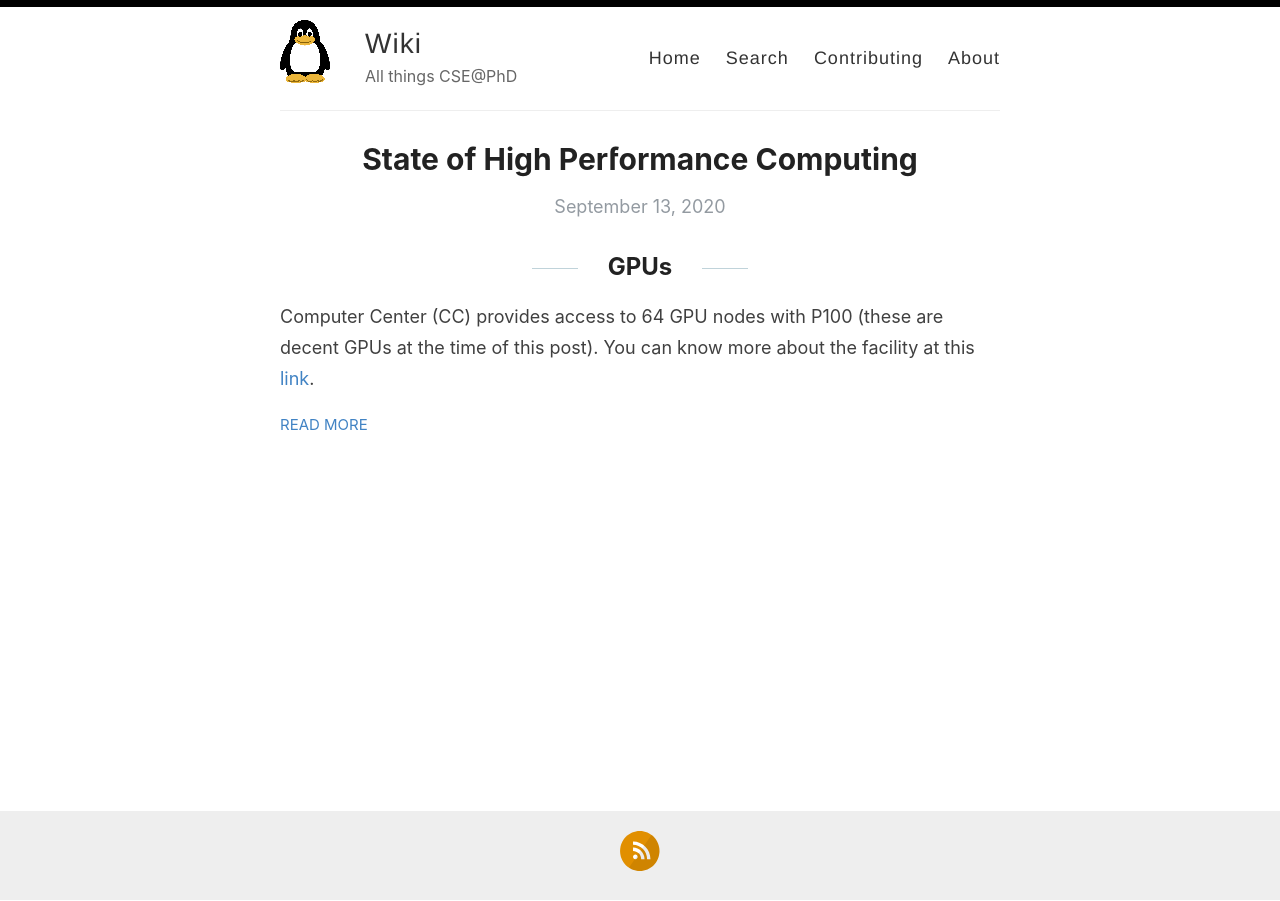
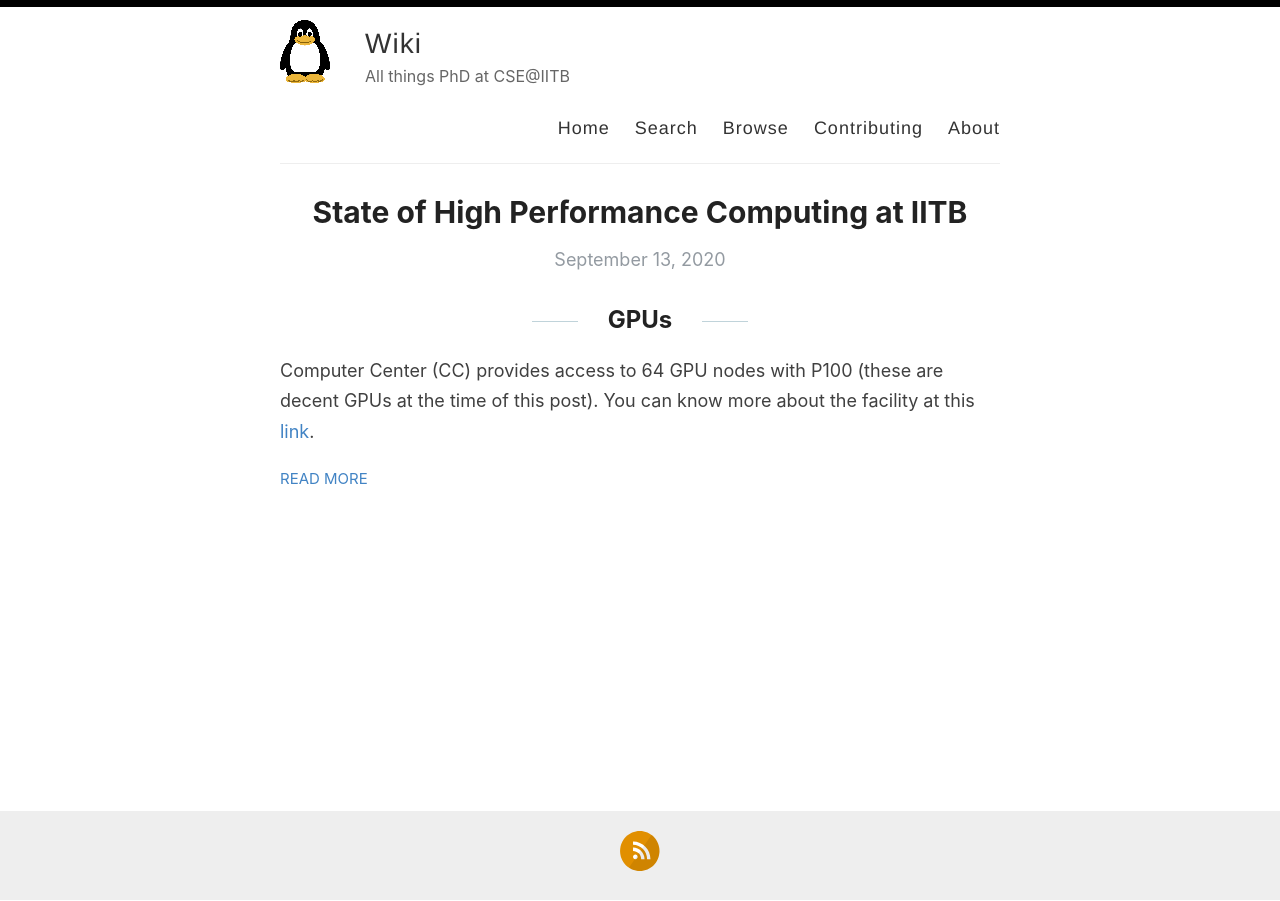
Before and after one commit to cse-iitb-wiki/cse-iitb-wiki.github.io, a Jekyll site: the page built from index.html, in a window 1280 px wide. Built offline with Jekyll 4.4.1, drawn with Linux system fonts in a browser that asks for light colours; the list of posts is cut into pages by our own code.

Commit message:
Added browse in menu

```diff
--- a/_config.yml
+++ b/_config.yml
@@ -9,7 +9,7 @@ name: Wiki
 author: PhDs at CSE@IITB
 
 # Short bio or description (displayed in the header)
-description: All things CSE@PhD
+description: All things PhD at CSE@IITB
 
 # URL of your avatar or profile pic (you could use your GitHub profile pic)
 avatar: images/penguin_64x64.ico
--- a/_layouts/default.html
+++ b/_layouts/default.html
@@ -29,6 +29,7 @@
             <nav>
               <a href="{{ site.baseurl }}/">Home</a>
 	      <a href="{{ site.baseurl }}/search">Search</a>
+	      <a href="{{ site.baseurl }}/categories">Browse</a>
               <a href="{{ site.baseurl }}/contributing">Contributing</a>
               <a href="{{ site.baseurl }}/about">About</a>
             </nav>
--- a/_posts/2020-09-13-cc-facilities.md
+++ b/_posts/2020-09-13-cc-facilities.md
@@ -1,6 +1,6 @@
 ---
 layout: post
-title: State of High Performance Computing
+title: State of High Performance Computing at IITB
 categories: [GPU, Compute]
 author: Vihari Piratla, Diptesh Kanojia
 ---
```
Also changed, not shown: 1 other file.
